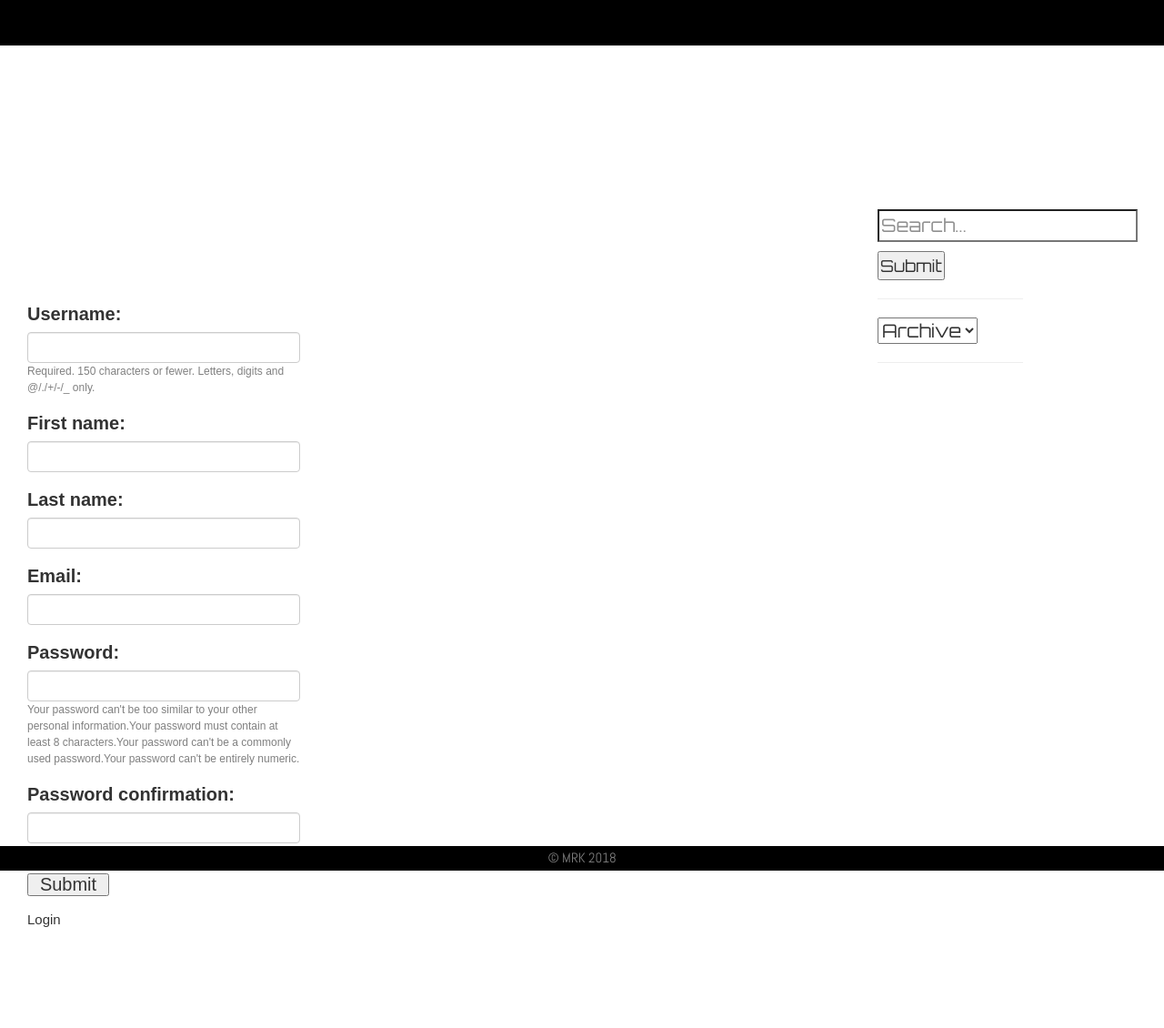
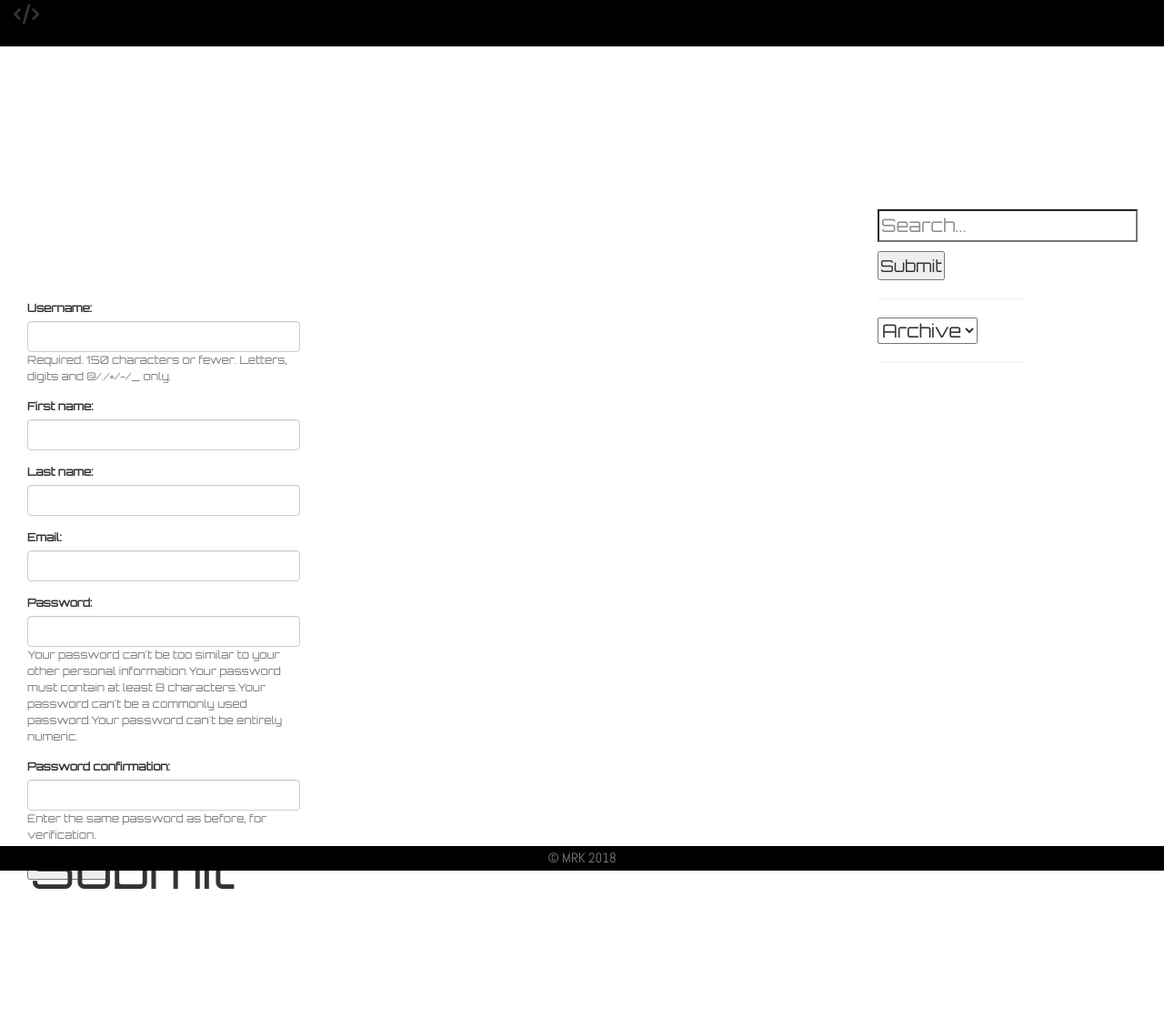
Before and after one commit to MKhimji/dtutorial, a Django app: page /account/register/ in a window 1280 px wide. Shown: the whole page at 91% size. Run offline with Django 3.2, Linux system fonts and the light colour scheme; data that the repository does not hold is empty; some libraries are stand-ins or nearby versions.

Commit message:
changed reg form added comments

```diff
--- a/accounts/templates/accounts/reg_form.html
+++ b/accounts/templates/accounts/reg_form.html
@@ -52,7 +52,7 @@
 
         <button id = "sub" type = "submit">Submit</button>
       </form>
-      <a id ="loginlink" href="{% url 'accounts:login' %}">Login</a>
+
   </div>
   {% endblock %}
 
--- a/accounts/templates/accounts/reset_password.html
+++ b/accounts/templates/accounts/reset_password.html
@@ -1,4 +1,4 @@
-{%extends 'base.html'%}
+{% extends 'base.html' %}
 
     {% block body %}
     <link href="/static/accounts/reset_password.css" type="text/css" rel="stylesheet">
--- a/accounts/templates/base.html
+++ b/accounts/templates/base.html
@@ -18,14 +18,14 @@
     <body>
         <nav class="navbar navbar-fixed-top">
          <div class="container-fluid">
-            {% if user.is_authenticated %}
+
              <div class="navbar-header">
                  <div class="navbar-brand">
                  {% load static %}
                      <a id = "brand" href="{% url 'home:home' %}"><i class="fa fa-code fa-lg"  aria-hidden="true"></i></a>
                  </div>
              </div>
-
+             {% if user.is_authenticated %}
              <ul class="nav navbar-nav navbar-right">
                  <li class="dropdown">
                     <a class="dropdown-toggle" data-toggle="dropdown" href="#"><i class="fa fa-caret-down fa-lg" aria-hidden="true"></i></a>
--- a/static/accounts/reg_form.css
+++ b/static/accounts/reg_form.css
@@ -28,11 +28,9 @@
 
 .form-group{
     width:300px;
-    font-family: 'Saira', sans-serif;
-    font-size:20px;
-    position:static;
-    top:100px;
-    left:100px;
+    font-family: 'Orbitron', sans-serif;
+    font-size:12px;
+    position:relative;
 
 }
 
@@ -47,8 +45,8 @@
 }
 
 #sub{
-    font-family: 'Saira', sans-serif;
-    font-size: 20px;
+    font-family: 'Orbitron', sans-serif;
+    font-size: 60px;
     width:90px;
     height: 25px;
     text-align: center;
@@ -56,8 +54,3 @@
     padding:1px 1px;
 
 }
-
-.container #loginlink{
-    font-family: 'Saira', sans-serif;
-    text-decoration: none;
-}
```
Also changed, not shown: home/templates/home/blog.html (+11 -8 lines), home/templates/home/home.html (+19 -7 lines).
